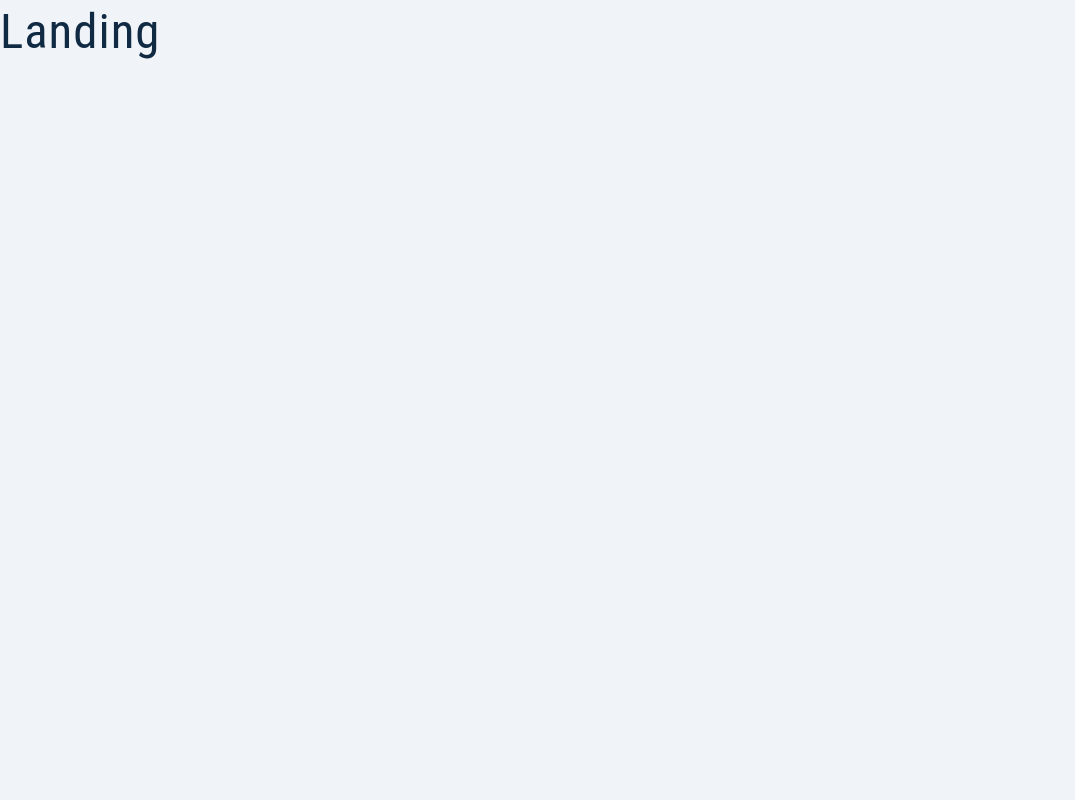
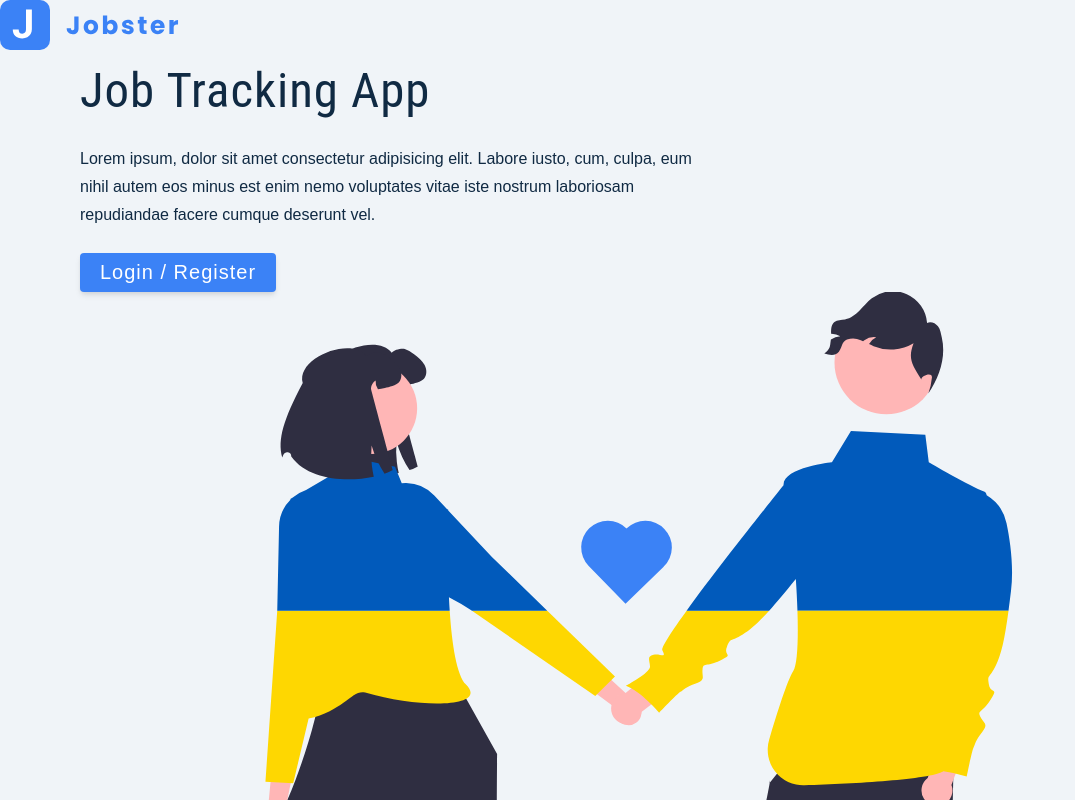
Before and after one commit to shawlu95/react-redux-toolkit-jobster, a React (Create React App) app: page / in a window 1280 px wide. Shown: the top 800 px of the page, without its empty margins (0-1075 px from the left). Built offline with nearby package versions, Linux system fonts and the light colour scheme.

Commit message:
Adding components to Landing page

```diff
--- a/src/pages/Landing.js
+++ b/src/pages/Landing.js
@@ -2,7 +2,28 @@ import logo from '../assets/images/logo.svg';
 import main from '../assets/images/main.svg';
 
 const Landing = () => {
-  return <h1>Landing</h1>;
+  return (
+    <main>
+      <nav>
+        <img src={logo} alt='jobster logo' className='logo' />
+      </nav>
+      <div className='container page'>
+        <div className='info'>
+          <h1>
+            job <span>tracking</span> app
+          </h1>
+          <p>
+            Lorem ipsum, dolor sit amet consectetur adipisicing elit. Labore
+            iusto, cum, culpa, eum nihil autem eos minus est enim nemo
+            voluptates vitae iste nostrum laboriosam repudiandae facere cumque
+            deserunt vel.
+          </p>
+          <button className='btn btn-hero'>Login / Register</button>
+        </div>
+        <img src={main} alt='job hubt' className='img main-img' />
+      </div>
+    </main>
+  );
 };
 
 export default Landing;
```
